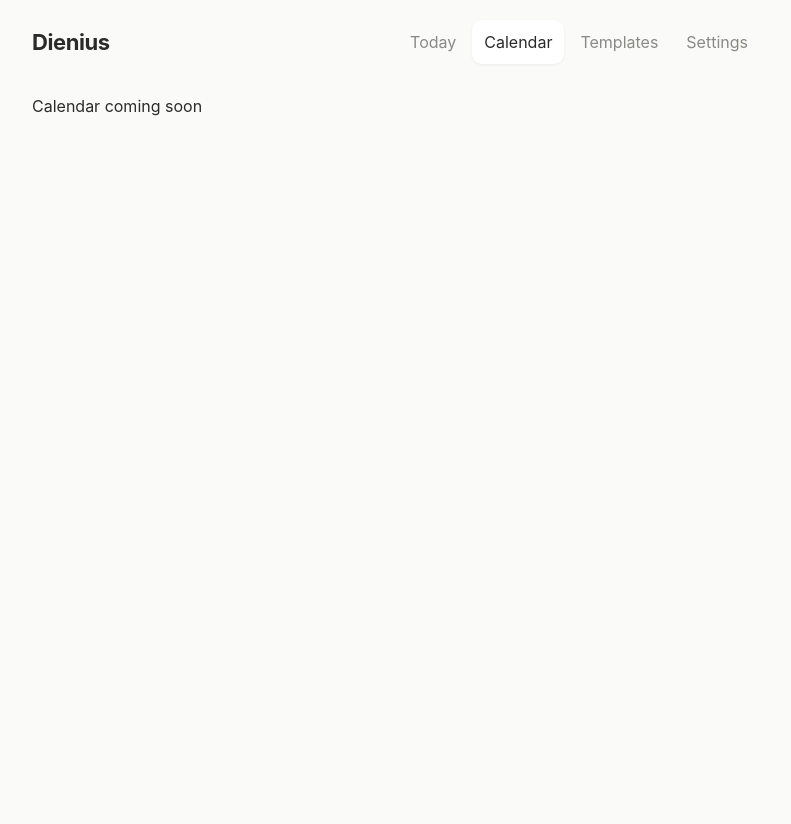
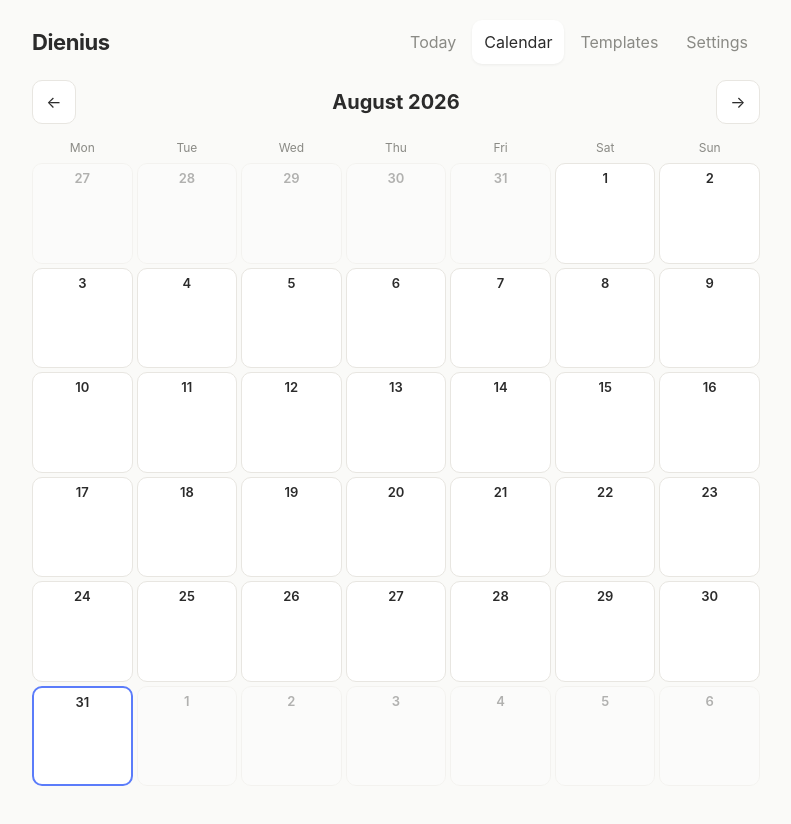
Before and after one commit to dovjonikas/dienius, a React (Vite) app: page / in a window 1280 px wide. Both pictures are taken after a click on the button "Calendar". Shown: the top 824 px of the page, without its empty margins (244-1035 px from the left). Before the commit the page ends 800 px from the top, so only its background shows below. Built offline with nearby package versions, Linux system fonts and the light colour scheme.

Commit message:
feat: add calendar view with template stamping

```diff
--- a/src/App.tsx
+++ b/src/App.tsx
@@ -1,6 +1,7 @@
 import { useEffect, useState } from 'react'
 import { todayKey } from './lib/dates'
 import { useAppData } from './lib/store'
+import { CalendarView } from './views/CalendarView'
 import { SettingsView } from './views/SettingsView'
 import { TemplatesView } from './views/TemplatesView'
 import { DayView } from './widgets/day-plan/DayView'
@@ -46,7 +47,7 @@ export function App() {
       </header>
       <main>
         {view === 'day' && <DayView date={selectedDate} onDateChange={setSelectedDate} />}
-        {view === 'calendar' && <p>Calendar coming soon</p>}
+        {view === 'calendar' && <CalendarView onOpenDay={openDay} />}
         {view === 'templates' && <TemplatesView />}
         {view === 'settings' && <SettingsView />}
       </main>
--- a/src/styles.css
+++ b/src/styles.css
@@ -388,3 +388,128 @@ button.primary {
 }
 
 .template-card button:hover { color: var(--text); }
+
+.calendar-nav {
+  display: flex;
+  align-items: center;
+  justify-content: space-between;
+  margin-bottom: 12px;
+}
+
+.calendar-nav button {
+  background: var(--surface);
+  border: 1px solid var(--border);
+  border-radius: var(--radius);
+  color: var(--text);
+  width: 44px;
+  height: 44px;
+  font-size: 16px;
+}
+
+.calendar-nav button:focus-visible {
+  outline: 2px solid var(--accent);
+  outline-offset: 2px;
+}
+
+.calendar-nav h2 { margin: 0; }
+
+.stamp-bar {
+  display: flex;
+  align-items: center;
+  gap: 8px;
+  flex-wrap: wrap;
+  margin-bottom: 12px;
+}
+
+.chip {
+  border: 2px solid transparent;
+  border-radius: 999px;
+  color: rgba(0, 0, 0, 0.65);
+  font-size: 13px;
+  padding: 5px 12px;
+}
+
+.chip.selected { border-color: var(--text); }
+
+.chip:focus-visible {
+  outline: 2px solid var(--accent);
+  outline-offset: 2px;
+}
+
+.calendar-grid {
+  display: grid;
+  grid-template-columns: repeat(7, 1fr);
+  gap: 4px;
+}
+
+.weekday {
+  color: var(--muted);
+  font-size: 12px;
+  text-align: center;
+  padding: 4px 0;
+}
+
+.cell {
+  aspect-ratio: 1;
+  display: flex;
+  flex-direction: column;
+  align-items: center;
+  justify-content: flex-start;
+  gap: 2px;
+  background: var(--surface);
+  border: 1px solid var(--border);
+  border-radius: var(--radius);
+  color: var(--text);
+  padding: 6px 2px;
+  overflow: hidden;
+  touch-action: none;
+}
+
+.cell.outside { opacity: 0.35; }
+.cell.today { border-color: var(--accent); border-width: 2px; }
+.cell.staged { outline: 2px dashed var(--accent); outline-offset: -2px; }
+
+.cell:focus-visible {
+  outline: 2px solid var(--accent);
+  outline-offset: 2px;
+}
+
+.cell-num { font-size: 13px; font-weight: 600; }
+
+.cell-template {
+  font-size: 10px;
+  line-height: 1.2;
+  color: rgba(0, 0, 0, 0.6);
+  max-width: 100%;
+  overflow: hidden;
+  text-overflow: ellipsis;
+  white-space: nowrap;
+}
+
+/* On narrow phones the template name does not fit inside a calendar cell,
+   so the cell color carries the meaning and the name is hidden. */
+@media (max-width: 420px) {
+  .calendar-grid { gap: 3px; }
+  .cell { padding: 5px 1px; }
+  .cell-template { display: none; }
+}
+
+.stamp-actions {
+  display: flex;
+  gap: 8px;
+  justify-content: center;
+  margin-top: 16px;
+}
+
+.stamp-actions button {
+  border-radius: var(--radius);
+  padding: 9px 24px;
+}
+
+.stamp-actions button:not(.primary) {
+  background: var(--surface);
+  border: 1px solid var(--border);
+  color: var(--text);
+}
+
+.stamp-hint { text-align: center; margin-top: 12px; }
--- /dev/null
+++ b/src/views/CalendarView.tsx
@@ -0,0 +1,178 @@
+import { useEffect, useMemo, useRef, useState } from 'react'
+import { actions, useAppData } from '../lib/store'
+import { monthGrid, todayKey } from '../lib/dates'
+
+const WEEKDAYS = ['Mon', 'Tue', 'Wed', 'Thu', 'Fri', 'Sat', 'Sun']
+
+const MONTHS = [
+  'January', 'February', 'March', 'April', 'May', 'June',
+  'July', 'August', 'September', 'October', 'November', 'December',
+]
+
+interface CalendarViewProps {
+  onOpenDay: (date: string) => void
+}
+
+export function CalendarView({ onOpenDay }: CalendarViewProps) {
+  const data = useAppData()
+  const now = new Date()
+  const [year, setYear] = useState(now.getFullYear())
+  const [month, setMonth] = useState(now.getMonth())
+  const [stampTemplateId, setStampTemplateId] = useState<string | null>(null)
+  const [staged, setStaged] = useState<Record<string, string | null>>({})
+  const painting = useRef<'apply' | 'erase' | null>(null)
+
+  const cells = useMemo(() => monthGrid(year, month), [year, month])
+  const today = todayKey()
+
+  function shiftMonth(delta: number) {
+    const d = new Date(year, month + delta, 1)
+    setYear(d.getFullYear())
+    setMonth(d.getMonth())
+  }
+
+  function effectiveTemplateId(date: string): string | null {
+    if (date in staged) return staged[date]
+    return data.days[date]?.templateId ?? null
+  }
+
+  function stampCell(date: string, mode: 'apply' | 'erase') {
+    if (!stampTemplateId) return
+    setStaged(prev => ({ ...prev, [date]: mode === 'apply' ? stampTemplateId : null }))
+  }
+
+  function handlePointerDown(date: string, e: React.PointerEvent<HTMLButtonElement>) {
+    if (!stampTemplateId) return
+    // Touch devices capture the pointer to the element the gesture started on,
+    // so onPointerEnter never fires on the cells the finger later passes over.
+    // Releasing capture here lets the browser deliver pointer events to
+    // whatever cell is actually under the finger as it moves.
+    if (e.currentTarget.hasPointerCapture?.(e.pointerId)) {
+      e.currentTarget.releasePointerCapture(e.pointerId)
+    }
+    const mode = effectiveTemplateId(date) === stampTemplateId ? 'erase' : 'apply'
+    painting.current = mode
+    stampCell(date, mode)
+  }
+
+  function handlePointerEnter(date: string) {
+    if (painting.current) stampCell(date, painting.current)
+  }
+
+  function handlePointerMove(e: React.PointerEvent<HTMLElement>) {
+    if (!painting.current) return
+    const el = document.elementFromPoint(e.clientX, e.clientY)
+    const date = el?.closest<HTMLElement>('[data-date]')?.dataset.date
+    if (date) stampCell(date, painting.current)
+  }
+
+  function endPainting() {
+    painting.current = null
+  }
+
+  // A finger can lift outside the calendar section entirely (over the browser
+  // chrome, or past the edge of the viewport during a fast drag), in which case
+  // the section's own onPointerUp/onPointerLeave never fire. Listening on the
+  // document guarantees painting always stops, so a stray hover afterward
+  // cannot keep stamping cells.
+  useEffect(() => {
+    document.addEventListener('pointerup', endPainting)
+    document.addEventListener('pointercancel', endPainting)
+    return () => {
+      document.removeEventListener('pointerup', endPainting)
+      document.removeEventListener('pointercancel', endPainting)
+    }
+  }, [])
+
+  function selectTemplate(id: string) {
+    setStampTemplateId(prev => (prev === id ? null : id))
+  }
+
+  function save() {
+    actions.stamp(staged)
+    setStaged({})
+    setStampTemplateId(null)
+  }
+
+  function cancel() {
+    setStaged({})
+    setStampTemplateId(null)
+  }
+
+  const hasChanges = Object.keys(staged).length > 0
+
+  return (
+    <section
+      className="calendar"
+      onPointerUp={endPainting}
+      onPointerLeave={endPainting}
+      onPointerCancel={endPainting}
+      onPointerMove={handlePointerMove}
+    >
+      <div className="calendar-nav">
+        <button aria-label="Previous month" onClick={() => shiftMonth(-1)}>&larr;</button>
+        <h2>{MONTHS[month]} {year}</h2>
+        <button aria-label="Next month" onClick={() => shiftMonth(1)}>&rarr;</button>
+      </div>
+
+      {data.templates.length > 0 && (
+        <div className="stamp-bar">
+          <span className="muted">Stamp:</span>
+          {data.templates.map(t => (
+            <button
+              key={t.id}
+              className={stampTemplateId === t.id ? 'chip selected' : 'chip'}
+              aria-pressed={stampTemplateId === t.id}
+              style={{ background: t.color }}
+              onClick={() => selectTemplate(t.id)}
+            >
+              {t.name}
+            </button>
+          ))}
+        </div>
+      )}
+
+      <div className="calendar-grid" role="grid">
+        {WEEKDAYS.map(d => (
+          <span key={d} className="weekday">{d}</span>
+        ))}
+        {cells.map(cell => {
+          const templateId = effectiveTemplateId(cell.key)
+          const template = templateId ? data.templates.find(t => t.id === templateId) : undefined
+          const classes = [
+            'cell',
+            cell.inMonth ? '' : 'outside',
+            cell.key === today ? 'today' : '',
+            cell.key in staged ? 'staged' : '',
+          ].filter(Boolean).join(' ')
+          return (
+            <button
+              key={cell.key}
+              role="gridcell"
+              data-date={cell.key}
+              className={classes}
+              style={template ? { background: template.color } : undefined}
+              onPointerDown={e => handlePointerDown(cell.key, e)}
+              onPointerEnter={() => handlePointerEnter(cell.key)}
+              onClick={() => !stampTemplateId && onOpenDay(cell.key)}
+            >
+              <span className="cell-num">{Number(cell.key.slice(8))}</span>
+              {template && <span className="cell-template">{template.name}</span>}
+            </button>
+          )
+        })}
+      </div>
+
+      {hasChanges && (
+        <div className="stamp-actions">
+          <button className="primary" onClick={save}>Save</button>
+          <button onClick={cancel}>Cancel</button>
+        </div>
+      )}
+
+      {stampTemplateId && !hasChanges && (
+        <p className="muted stamp-hint">Click or drag across days to stamp. Click a stamped day to clear it.</p>
+      )}
+    </section>
+  )
+}
```
Also changed, not shown: 1 other file (tests, documents, lock files or other folders).
